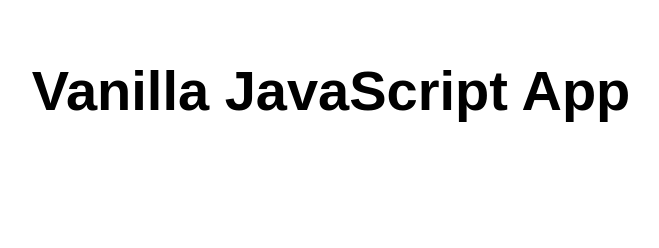
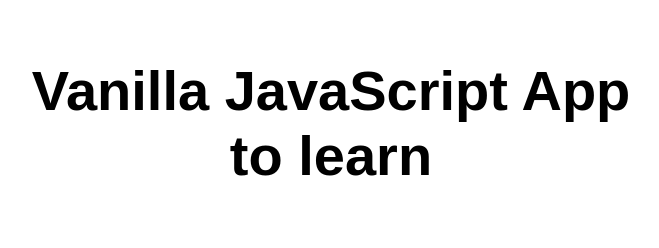
Before and after one commit to SamirJain/newswa, a plain HTML site: page src/index.html in a window 1280 px wide. Shown: the whole page, without its empty margins (309-968 px from the left). Drawn offline with Linux system fonts and the light colour scheme.

Commit message:
modified

```diff
--- a/src/index.html
+++ b/src/index.html
@@ -10,7 +10,7 @@
 
 <body>
   <main>
-    <h1>Vanilla JavaScript App</h1>
+    <h1>Vanilla JavaScript App to learn</h1>
   </main>
 </body>
 
```
Also changed, not shown: .github/workflows/azure-static-web-apps-ashy-meadow-03bdf4510.yml (deleted), .github/workflows/azure-static-web-apps-ashy-water-092243910.yml.
